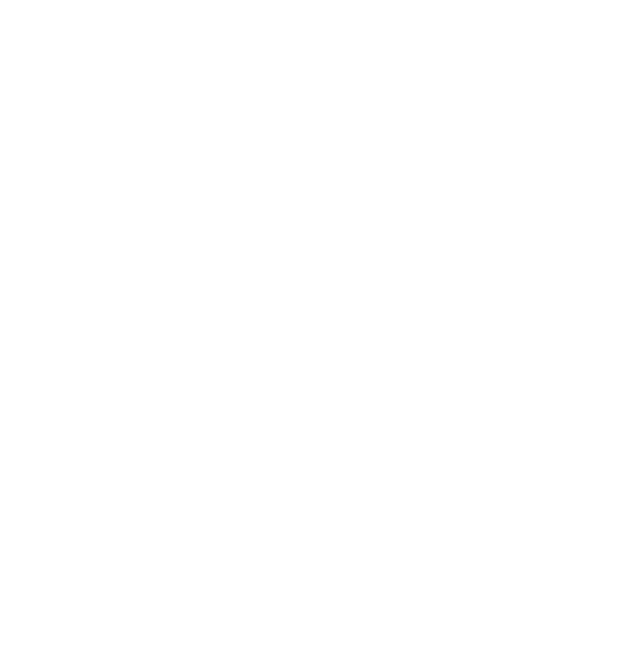
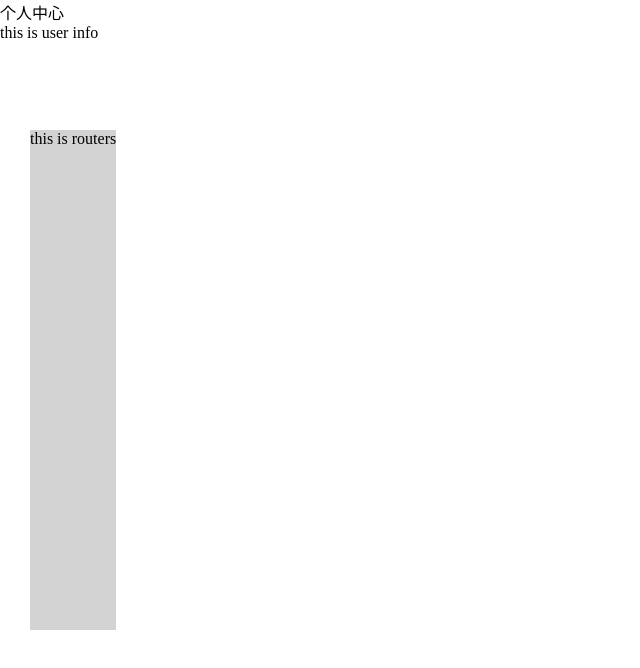
Before and after one commit to 20231098/BUAA_SE_2023_SmartAirportSystem_frontend, a Vue app: page /#/user in a window 1280 px wide. Before the commit this address had no page. Shown: the top 668 px of the page, without its empty margins (0-640 px from the left). Built offline with nearby package versions, Linux system fonts and the light colour scheme.

Commit message:
新建用户个人中心

```diff
--- a/src/App.vue
+++ b/src/App.vue
@@ -1,10 +1,7 @@
 <template>
   <div class="routers" ref="action">
     <router-view></router-view>
-    <!-- <router-link to="/" class="router1">首页</router-link>
-    <router-link to="/login" class="router2">登录/注册</router-link> -->
   </div>
-  <!-- <div>hello</div> -->
 </template>
 
 <script>
@@ -12,5 +9,7 @@
 </script>
 
 <style>
-
+html{
+  overflow: auto;
+}
 </style>
--- a/src/routes/router.js
+++ b/src/routes/router.js
@@ -4,6 +4,7 @@
 import LoginPage from "@/views/LoginPage.vue"
 import HomePage from "@/views/HomePage.vue"
 import RegisterPage from "@/views/RegisterPage.vue"
+import UserPage from "@/views/UserPage.vue"
 
 const routes =[
     {
@@ -24,6 +25,12 @@
         component: RegisterPage
     },
 
+    {
+        name: "UserPage",
+        path:'/user',
+        component: UserPage
+    },
+
 ]
 
 const router = createRouter({
--- a/src/views/HomePage.vue
+++ b/src/views/HomePage.vue
@@ -59,12 +59,13 @@
 }
 
 .logo {
+    padding-left: 10px;
     height: 100px;
     width: 250px;
 }
 
 .pageChange {
-    position:fixed;
+    position:absolute;
     right: 0px;
     top: 31px;
 }
--- /dev/null
+++ b/src/views/UserPage.vue
@@ -0,0 +1,20 @@
+<template>
+    <div>个人中心</div>
+    <div class="box1">this is routers</div>
+    <div class="box2">this is user info</div>
+</template>
+
+<script>
+
+</script>
+
+<style>
+.box1{
+    position: absolute;
+    left: 0px;
+    top: 100px;
+    margin: 30px;
+    background-color: lightgrey;
+    height: 500px;
+}
+</style>
```
